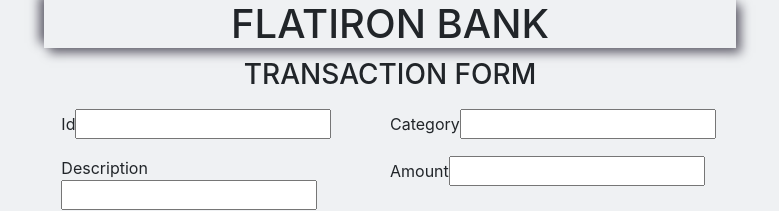
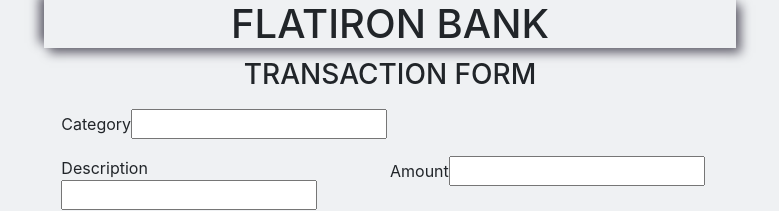
Before and after one commit to Gaitano123/phase2flatironbank, a React (Create React App) app: page / in a window 1280 px wide. Shown: the top 211 px of the page, without its empty margins (250-1029 px from the left). Built offline with nearby package versions, Linux system fonts and the light colour scheme; no server answers.

Commit message:
Removed the id input on the form

```diff
--- a/src/Components/Form.js
+++ b/src/Components/Form.js
@@ -3,7 +3,6 @@
 function Form({ onFetchData }){
 
     const initialInputs = {
-        id: "",
         category: "",
         description: "",
         amount: "",
@@ -54,11 +53,6 @@
         <form onSubmit={handleSubmit}>
             <div className="form-row">
                 <div className="col">
-                    <label htmlFor="id">Id
-                        <input id="id" type="number" value={formInputs.id} onChange={handleChange} />
-                    </label>
-                </div>
-                <div className="col">
                     <label htmlFor="category">Category
                         <input id="category" type="text" value={formInputs.category} onChange={handleChange}/>
                     </label>
```
